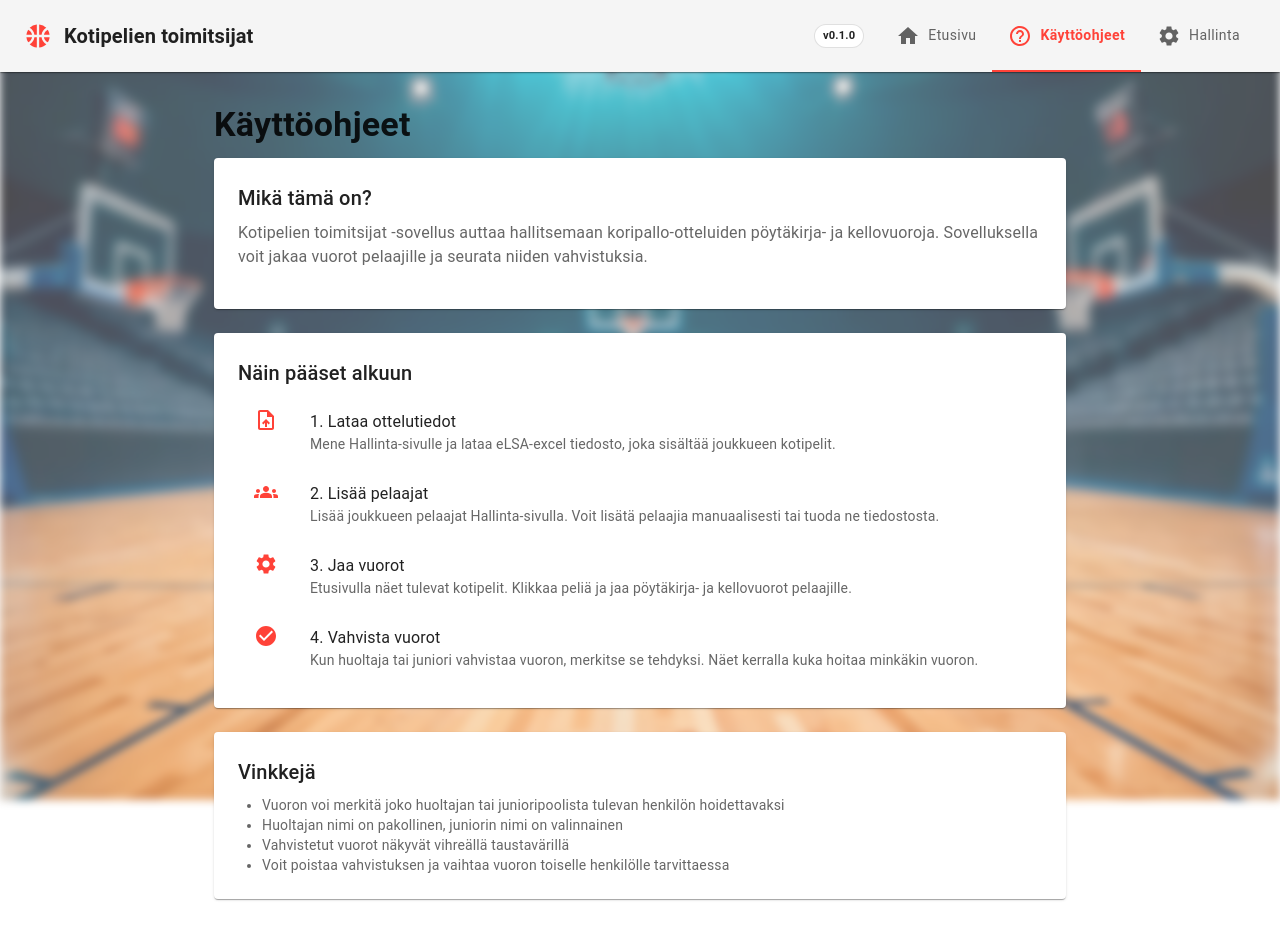
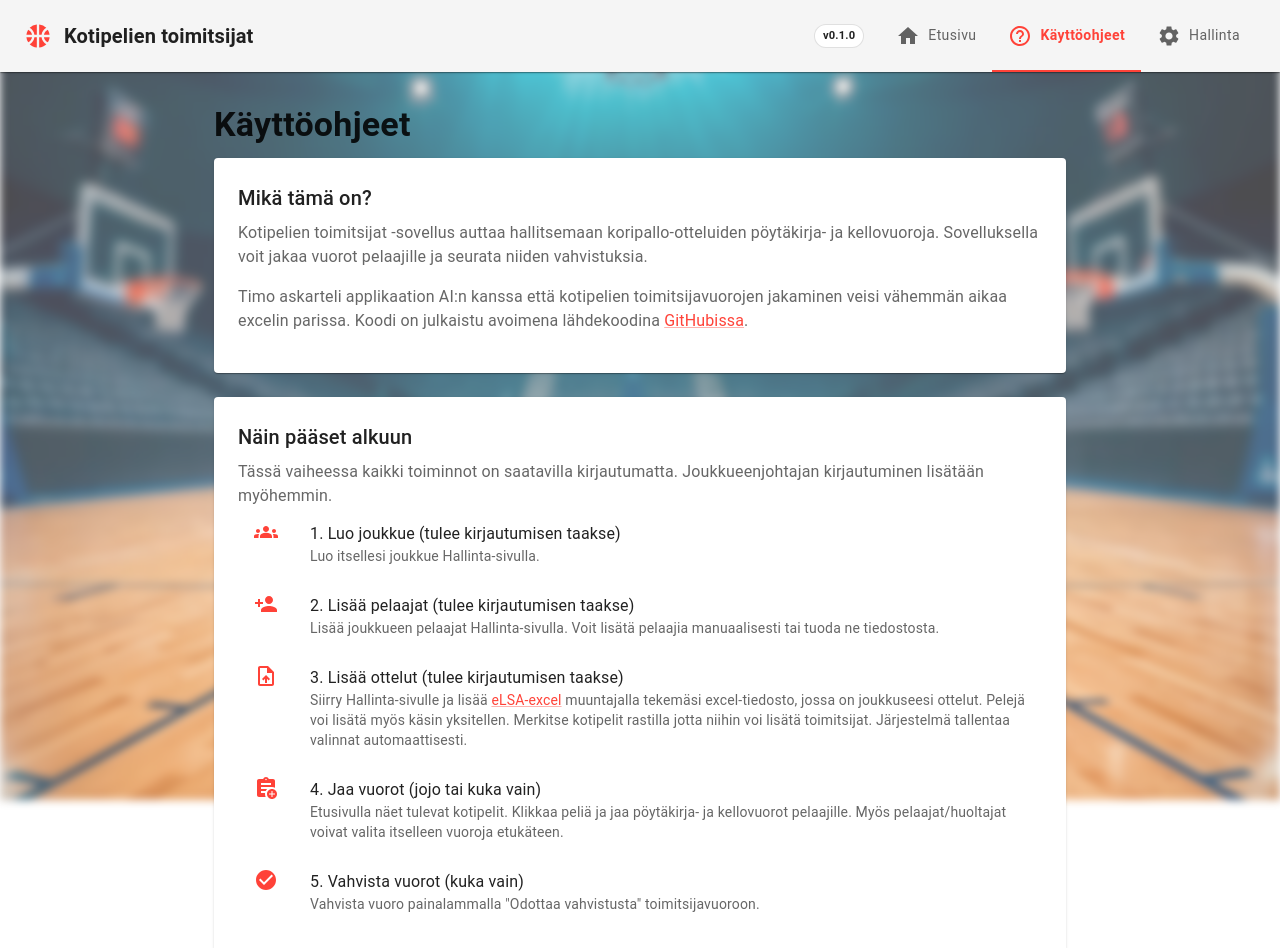
Before and after one commit to kirkkala/homegame-officials, a Next.js app: page /kayttoohjeet in a window 1280 px wide. Shown: the top 948 px of the page. Built offline with nearby package versions, Linux system fonts and the light colour scheme; what @mui/material-nextjs would draw is missing.

Commit message:
Instructions update

```diff
--- a/app/kayttoohjeet/page.tsx
+++ b/app/kayttoohjeet/page.tsx
@@ -3,6 +3,7 @@
 import {
   Box,
   Container,
+  Link,
   List,
   ListItem,
   ListItemIcon,
@@ -13,7 +14,8 @@ import {
 import {
   CheckCircle as CheckCircleIcon,
   Groups as GroupsIcon,
-  Settings as SettingsIcon,
+  PersonAdd as PersonAddIcon,
+  AssignmentAdd as AssignmentAddIcon,
   UploadFile as UploadFileIcon,
 } from "@mui/icons-material"
 import { MainHeader } from "@/components/header"
@@ -42,69 +44,85 @@ export default function KaijttoohjeetPage() {
             Kotipelien toimitsijat -sovellus auttaa hallitsemaan koripallo-otteluiden pöytäkirja- ja
             kellovuoroja. Sovelluksella voit jakaa vuorot pelaajille ja seurata niiden vahvistuksia.
           </Typography>
+          <Typography variant="body1" color="text.secondary" paragraph>
+            Timo askarteli applikaation AI:n kanssa että kotipelien toimitsijavuorojen jakaminen
+            veisi vähemmän aikaa excelin parissa. Koodi on julkaistu avoimena lähdekoodina{" "}
+            <Link
+              href="https://github.com/kirkkala/homegame-officials"
+              target="_blank"
+              rel="noopener"
+            >
+              GitHubissa
+            </Link>
+            .
+          </Typography>
         </Paper>
 
         <Paper sx={{ p: { xs: 2, sm: 3 }, mb: { xs: 2, sm: 3 } }}>
           <Typography variant="h6" gutterBottom sx={{ fontSize: { xs: "1rem", sm: "1.25rem" } }}>
             Näin pääset alkuun
           </Typography>
+          <Typography variant="body1" color="text.secondary">
+            Tässä vaiheessa kaikki toiminnot on saatavilla kirjautumatta. Joukkueenjohtajan
+            kirjautuminen lisätään myöhemmin.
+          </Typography>
           <List sx={{ py: 0 }}>
-            <ListItem sx={{ px: { xs: 0, sm: 2 }, alignItems: "flex-start" }}>
-              <ListItemIcon sx={{ minWidth: { xs: 40, sm: 56 }, mt: 0.5 }}>
+            <ListItem sx={{ alignItems: "flex-start" }}>
+              <ListItemIcon sx={{ mt: 0.5 }}>
+                <GroupsIcon color="primary" />
+              </ListItemIcon>
+              <ListItemText
+                primary="1. Luo joukkue (tulee kirjautumisen taakse)"
+                secondary="Luo itsellesi joukkue Hallinta-sivulla."
+              />
+            </ListItem>
+            <ListItem sx={{ alignItems: "flex-start" }}>
+              <ListItemIcon sx={{ mt: 0.5 }}>
+                <PersonAddIcon color="primary" />
+              </ListItemIcon>
+              <ListItemText
+                primary="2. Lisää pelaajat (tulee kirjautumisen taakse)"
+                secondary="Lisää joukkueen pelaajat Hallinta-sivulla. Voit lisätä pelaajia manuaalisesti tai tuoda ne tiedostosta."
+              />
+            </ListItem>
+            <ListItem sx={{ alignItems: "flex-start" }}>
+              <ListItemIcon sx={{ mt: 0.5 }}>
                 <UploadFileIcon color="primary" />
               </ListItemIcon>
               <ListItemText
-                primary="1. Lataa ottelutiedot"
-                secondary="Mene Hallinta-sivulle ja lataa eLSA-excel tiedosto, joka sisältää joukkueen kotipelit."
+                primary="3. Lisää ottelut (tulee kirjautumisen taakse)"
+                secondary={
+                  <>
+                    Siirry Hallinta-sivulle ja lisää{" "}
+                    <Link href="https://elsa-myclub.vercel.app" target="_blank" rel="noopener">
+                      eLSA-excel
+                    </Link>{" "}
+                    muuntajalla tekemäsi excel-tiedosto, jossa on joukkuseesi ottelut. Pelejä voi
+                    lisätä myös käsin yksitellen. Merkitse kotipelit rastilla jotta niihin voi
+                    lisätä toimitsijat. Järjestelmä tallentaa valinnat automaattisesti.
+                  </>
+                }
               />
             </ListItem>
-            <ListItem sx={{ px: { xs: 0, sm: 2 }, alignItems: "flex-start" }}>
-              <ListItemIcon sx={{ minWidth: { xs: 40, sm: 56 }, mt: 0.5 }}>
-                <GroupsIcon color="primary" />
+            <ListItem sx={{ alignItems: "flex-start" }}>
+              <ListItemIcon sx={{ mt: 0.5 }}>
+                <AssignmentAddIcon color="primary" />
               </ListItemIcon>
               <ListItemText
-                primary="2. Lisää pelaajat"
-                secondary="Lisää joukkueen pelaajat Hallinta-sivulla. Voit lisätä pelaajia manuaalisesti tai tuoda ne tiedostosta."
+                primary="4. Jaa vuorot (jojo tai kuka vain)"
+                secondary="Etusivulla näet tulevat kotipelit. Klikkaa peliä ja jaa pöytäkirja- ja kellovuorot pelaajille. Myös pelaajat/huoltajat voivat valita itselleen vuoroja etukäteen."
               />
             </ListItem>
-            <ListItem sx={{ px: { xs: 0, sm: 2 }, alignItems: "flex-start" }}>
-              <ListItemIcon sx={{ minWidth: { xs: 40, sm: 56 }, mt: 0.5 }}>
-                <SettingsIcon color="primary" />
-              </ListItemIcon>
-              <ListItemText
-                primary="3. Jaa vuorot"
-                secondary="Etusivulla näet tulevat kotipelit. Klikkaa peliä ja jaa pöytäkirja- ja kellovuorot pelaajille."
-              />
-            </ListItem>
-            <ListItem sx={{ px: { xs: 0, sm: 2 }, alignItems: "flex-start" }}>
-              <ListItemIcon sx={{ minWidth: { xs: 40, sm: 56 }, mt: 0.5 }}>
+            <ListItem sx={{ alignItems: "flex-start" }}>
+              <ListItemIcon sx={{ mt: 0.5 }}>
                 <CheckCircleIcon color="primary" />
               </ListItemIcon>
               <ListItemText
-                primary="4. Vahvista vuorot"
-                secondary="Kun huoltaja tai juniori vahvistaa vuoron, merkitse se tehdyksi. Näet kerralla kuka hoitaa minkäkin vuoron."
+                primary="5. Vahvista vuorot (kuka vain)"
+                secondary='Vahvista vuoro painalammalla "Odottaa vahvistusta" toimitsijavuoroon.'
               />
             </ListItem>
           </List>
-        </Paper>
-
-        <Paper sx={{ p: { xs: 2, sm: 3 } }}>
-          <Typography variant="h6" gutterBottom sx={{ fontSize: { xs: "1rem", sm: "1.25rem" } }}>
-            Vinkkejä
-          </Typography>
-          <Typography
-            variant="body2"
-            color="text.secondary"
-            component="ul"
-            sx={{ pl: { xs: 2, sm: 3 }, m: 0 }}
-          >
-            <li>
-              Vuoron voi merkitä joko huoltajan tai junioripoolista tulevan henkilön hoidettavaksi
-            </li>
-            <li>Huoltajan nimi on pakollinen, juniorin nimi on valinnainen</li>
-            <li>Vahvistetut vuorot näkyvät vihreällä taustavärillä</li>
-            <li>Voit poistaa vahvistuksen ja vaihtaa vuoron toiselle henkilölle tarvittaessa</li>
-          </Typography>
         </Paper>
       </Container>
       <Footer />
```
Also changed, not shown: app/hallinta/page.tsx (+23 -5 lines).
